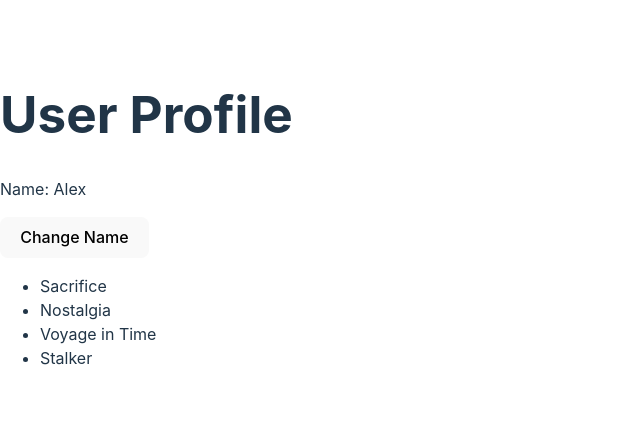
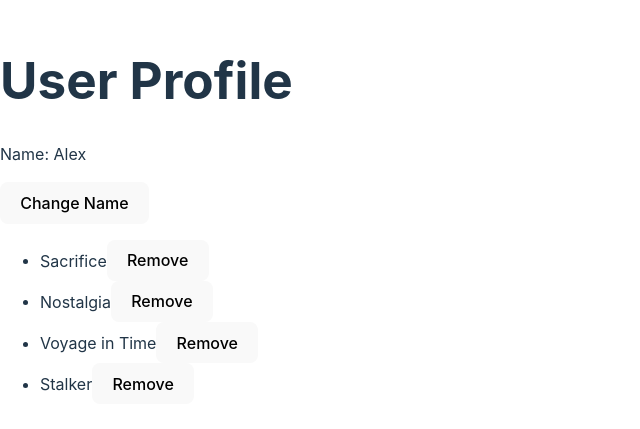
Before and after one commit to markoagidej/React-State-and-Props, a React (Vite) app: page / in a window 1280 px wide. Shown: the part 181-610 px from the top of the page, without its empty margins (0-640 px from the left). Built offline with nearby package versions, Linux system fonts and the light colour scheme.

Commit message:
remove working but desc colapsing not

```diff
--- a/src/components/2_Enhancing_Functional_Components.jsx
+++ b/src/components/2_Enhancing_Functional_Components.jsx
@@ -4,19 +4,28 @@ import React, { useState } from 'react';
 
 const MoviesList = () => {
     // Initialize state with a list of movies
-    const movieList = [
+    const [movieList, setMovies] = useState([
         {id: 1, title: 'Sacrifice', description: 'World War III has erupted, and the end of the world is near. In order to avert the apocalypse, Alexander makes a bargain with God', genre: 'drama'},
         {id: 2, title: 'Nostalgia', description: 'To investigate the life of Russian composer Pavel Sosnovsky, Andrei Gorchakov goes to Italy, where Sosnovsky resided before his suicide.', genre: 'drama'},
         {id: 3, title: 'Voyage in Time', description: 'Documents the travels in Italy of the director Andrei Tarkovsky with the script writer Tonino Guerra in preparation for the making of his film Nostalghia', genre: 'documentary'},
         {id: 4, title: 'Stalker', description: 'In an unnamed country at an unspecified time, there is a fiercely protected post-apocalyptic wasteland known as The Zone.', genre: 'science fiction'}
-    ];
-    // Implement required functionalities here
+    ]);
 
-    return (
-        <div>
-            {/* Toggle view button */}
-            <ul>
-                {movieList.map((movie) => {
+
+    const removeMovie = (event) => {
+        const id = event.currentTarget.getAttribute("data-value");
+        let moviesCopy = movieList;
+        let movieIndex = 0
+        movieList.forEach((listMovie) => {
+            if (listMovie.id == id) {
+                movieIndex = movieList.indexOf(listMovie)
+            }
+        });
+        moviesCopy.splice(movieIndex, 1);
+        console.log(moviesCopy)
+        setMovies(moviesCopy);
+    }
+
     const [descVisible, setVisible] = useState(false);
 
     const showDesc = () => {
@@ -29,13 +38,20 @@ const MoviesList = () => {
 
     return (
         <div>
+            <ul>
+                {movieList.map((movie) => {
+                    return (
+                        <div>
                             {descVisible ? (
                                 <div>
-                                    <li onClick={hideDesc} key={movie.id}>{movie.title}</li>
+                                    <li onClick={hideDesc} key={movie.id}>{movie.title}<button data-value={movie.id} onClick={removeMovie}>Remove</button></li>
                                     <p>{movie.description}</p>
+                                    <p>{movie.id}</p>
                                 </div>
                             ) : (
-                                <li onClick={showDesc} key={movie.id}>{movie.title}</li>
+                                <div>
+                                    <li onClick={showDesc} key={movie.id}>{movie.title}<button data-value={movie.id} onClick={removeMovie}>Remove</button></li>
+                                </div>
                             )}
                         </div>
                     )
```
Lines whose indentation alone changed are shown as unchanged.
